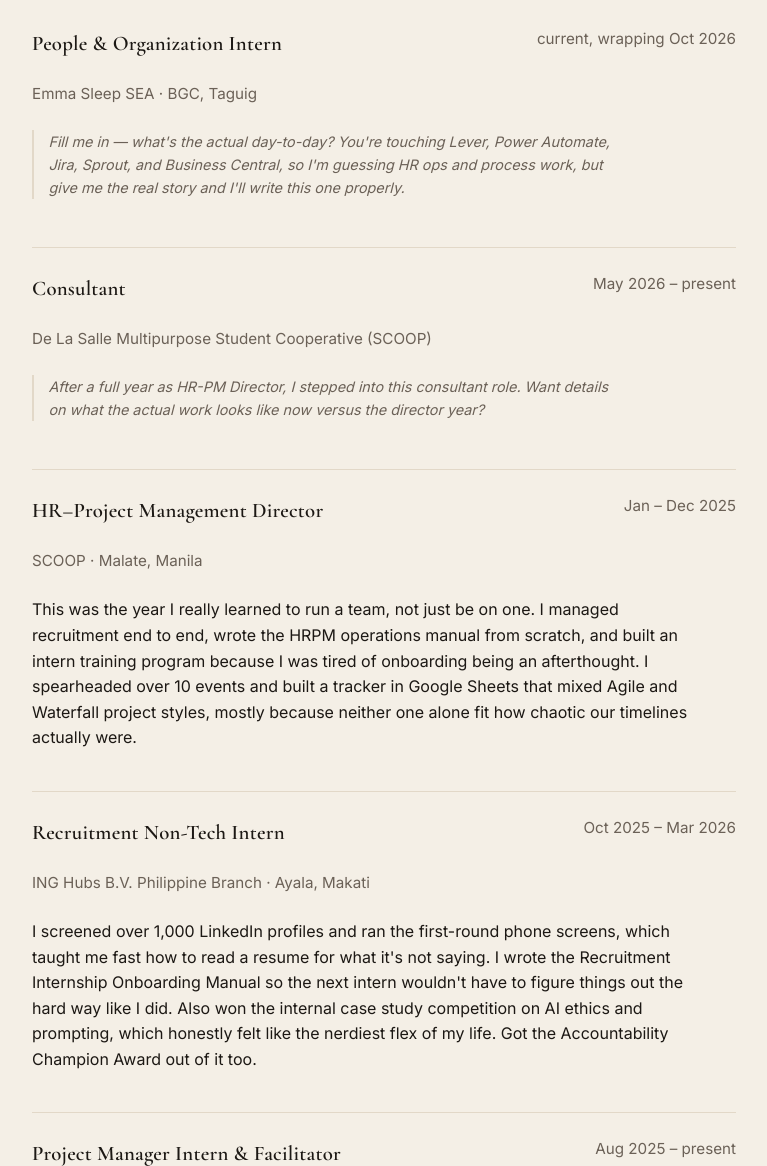
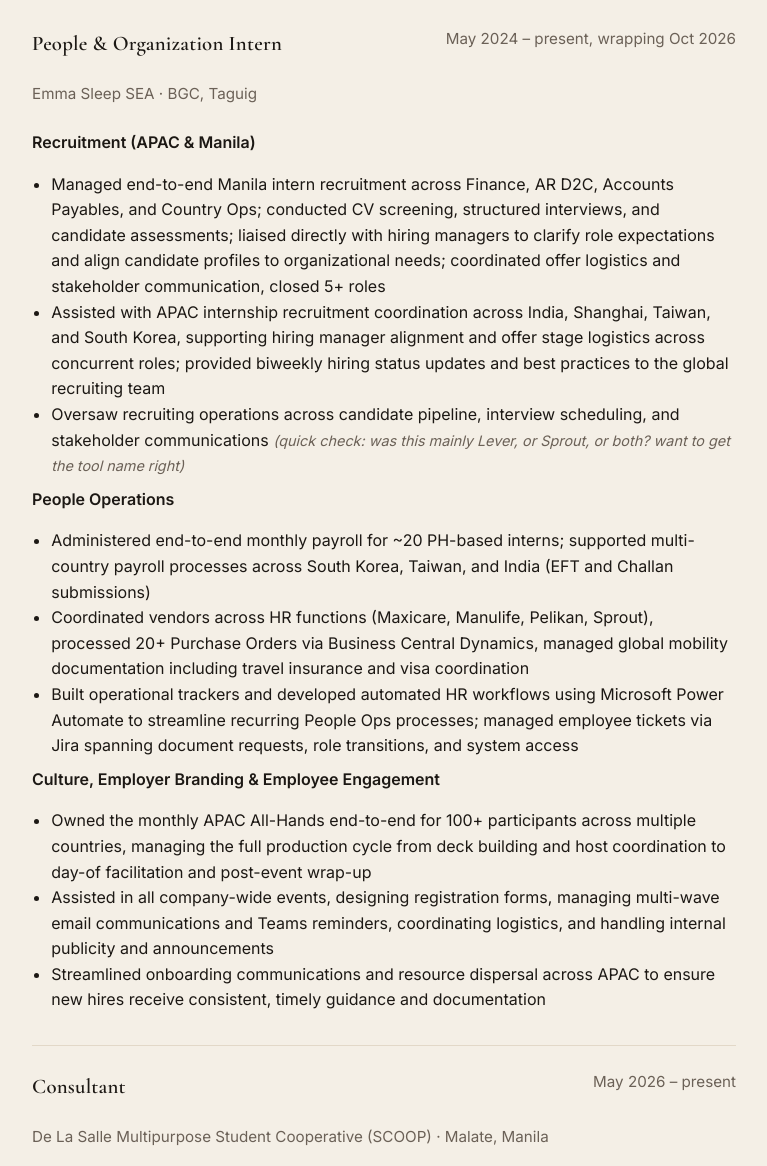
Before and after one commit to itymawi/yshirayel, a plain HTML site: page bau.html in a window 1280 px wide. Shown: the part 420-1586 px from the top of the page, without its empty margins (256-1023 px from the left). Drawn offline with nearby package versions, Linux system fonts and the light colour scheme.

Commit message:
update Bau

```diff
--- a/bau.html
+++ b/bau.html
@@ -35,10 +35,30 @@
     <div class="entry">
       <div class="entry-header">
         <h3>People &amp; Organization Intern</h3>
-        <span class="meta">current, wrapping Oct 2026</span>
+        <span class="meta">May 2024 – present, wrapping Oct 2026</span>
       </div>
       <p class="meta">Emma Sleep SEA · BGC, Taguig</p>
-      <p class="note">Fill me in — what's the actual day-to-day? You're touching Lever, Power Automate, Jira, Sprout, and Business Central, so I'm guessing HR ops and process work, but give me the real story and I'll write this one properly.</p>
+
+      <p><strong>Recruitment (APAC &amp; Manila)</strong></p>
+      <ul>
+        <li>Managed end-to-end Manila intern recruitment across Finance, AR D2C, Accounts Payables, and Country Ops; conducted CV screening, structured interviews, and candidate assessments; liaised directly with hiring managers to clarify role expectations and align candidate profiles to organizational needs; coordinated offer logistics and stakeholder communication, closed 5+ roles</li>
+        <li>Assisted with APAC internship recruitment coordination across India, Shanghai, Taiwan, and South Korea, supporting hiring manager alignment and offer stage logistics across concurrent roles; provided biweekly hiring status updates and best practices to the global recruiting team</li>
+        <li>Oversaw recruiting operations across candidate pipeline, interview scheduling, and stakeholder communications <span class="note" style="display:inline;border:none;padding:0;margin:0">(quick check: was this mainly Lever, or Sprout, or both? want to get the tool name right)</span></li>
+      </ul>
+
+      <p><strong>People Operations</strong></p>
+      <ul>
+        <li>Administered end-to-end monthly payroll for ~20 PH-based interns; supported multi-country payroll processes across South Korea, Taiwan, and India (EFT and Challan submissions)</li>
+        <li>Coordinated vendors across HR functions (Maxicare, Manulife, Pelikan, Sprout), processed 20+ Purchase Orders via Business Central Dynamics, managed global mobility documentation including travel insurance and visa coordination</li>
+        <li>Built operational trackers and developed automated HR workflows using Microsoft Power Automate to streamline recurring People Ops processes; managed employee tickets via Jira spanning document requests, role transitions, and system access</li>
+      </ul>
+
+      <p><strong>Culture, Employer Branding &amp; Employee Engagement</strong></p>
+      <ul>
+        <li>Owned the monthly APAC All-Hands end-to-end for 100+ participants across multiple countries, managing the full production cycle from deck building and host coordination to day-of facilitation and post-event wrap-up</li>
+        <li>Assisted in all company-wide events, designing registration forms, managing multi-wave email communications and Teams reminders, coordinating logistics, and handling internal publicity and announcements</li>
+        <li>Streamlined onboarding communications and resource dispersal across APAC to ensure new hires receive consistent, timely guidance and documentation</li>
+      </ul>
     </div>
 
     <div class="entry">
@@ -46,8 +66,12 @@
         <h3>Consultant</h3>
         <span class="meta">May 2026 – present</span>
       </div>
-      <p class="meta">De La Salle Multipurpose Student Cooperative (SCOOP)</p>
-      <p class="note">After a full year as HR-PM Director, I stepped into this consultant role. Want details on what the actual work looks like now versus the director year?</p>
+      <p class="meta">De La Salle Multipurpose Student Cooperative (SCOOP) · Malate, Manila</p>
+      <ul>
+        <li>Co-developed a 53-page organizational policy book across 9 domains (Membership, Governance, HR, Finance, Operations, Training, Disciplinary, Elections, and Data Privacy), aligning all provisions with CDA requirements, SCOOP Bylaws, and existing organizational documents</li>
+        <li>Authored organizational policies covering 6 mandated committees, the officership ladder, recruitment procedures, disciplinary matrix, and financial controls, flagging CDA-required items and BOD/GA approval needs throughout</li>
+        <li>Advised current HR leadership on organizational challenges, provided strategic guidance on policy implementation, and supported training for incoming officers</li>
+      </ul>
     </div>
 
     <div class="entry">
```
